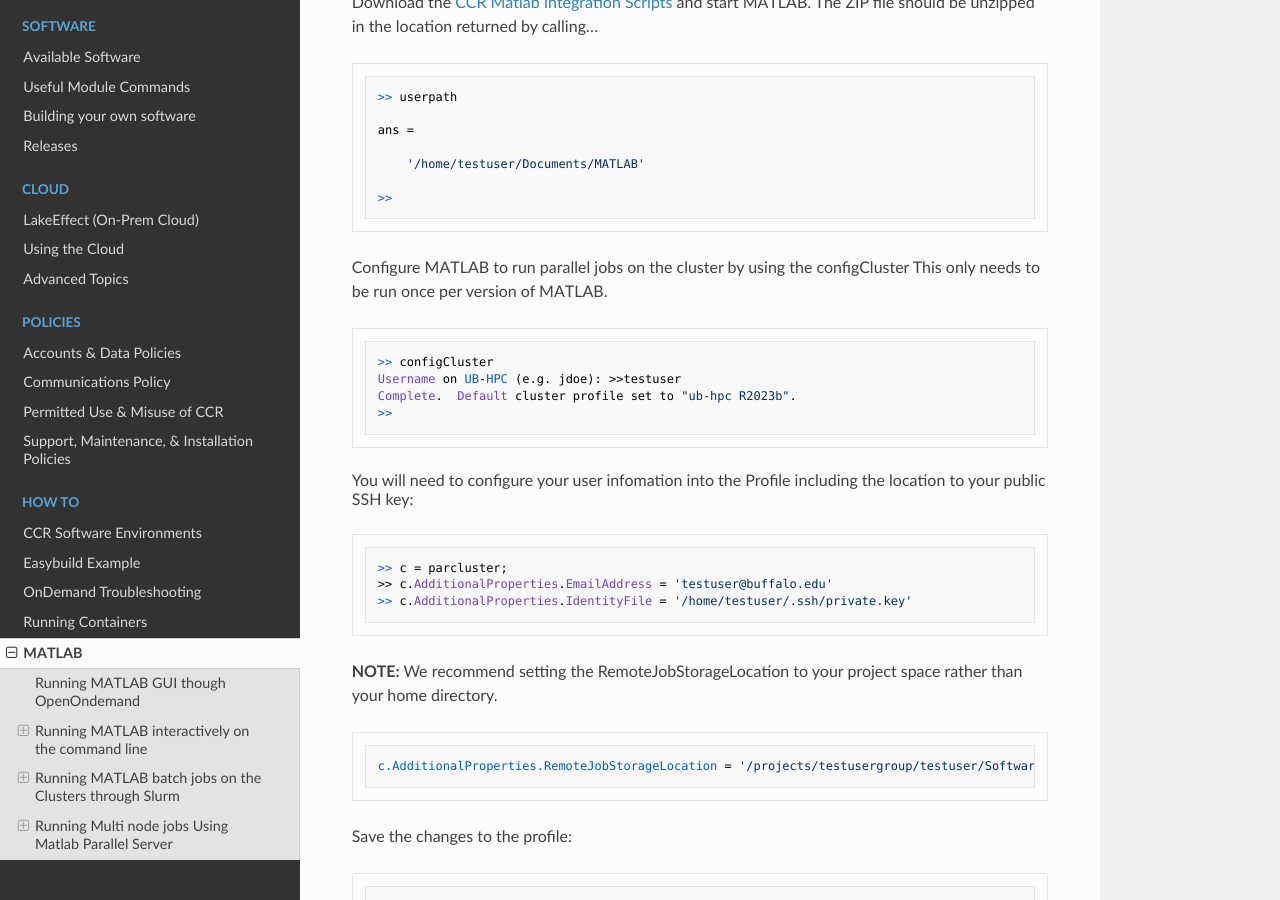
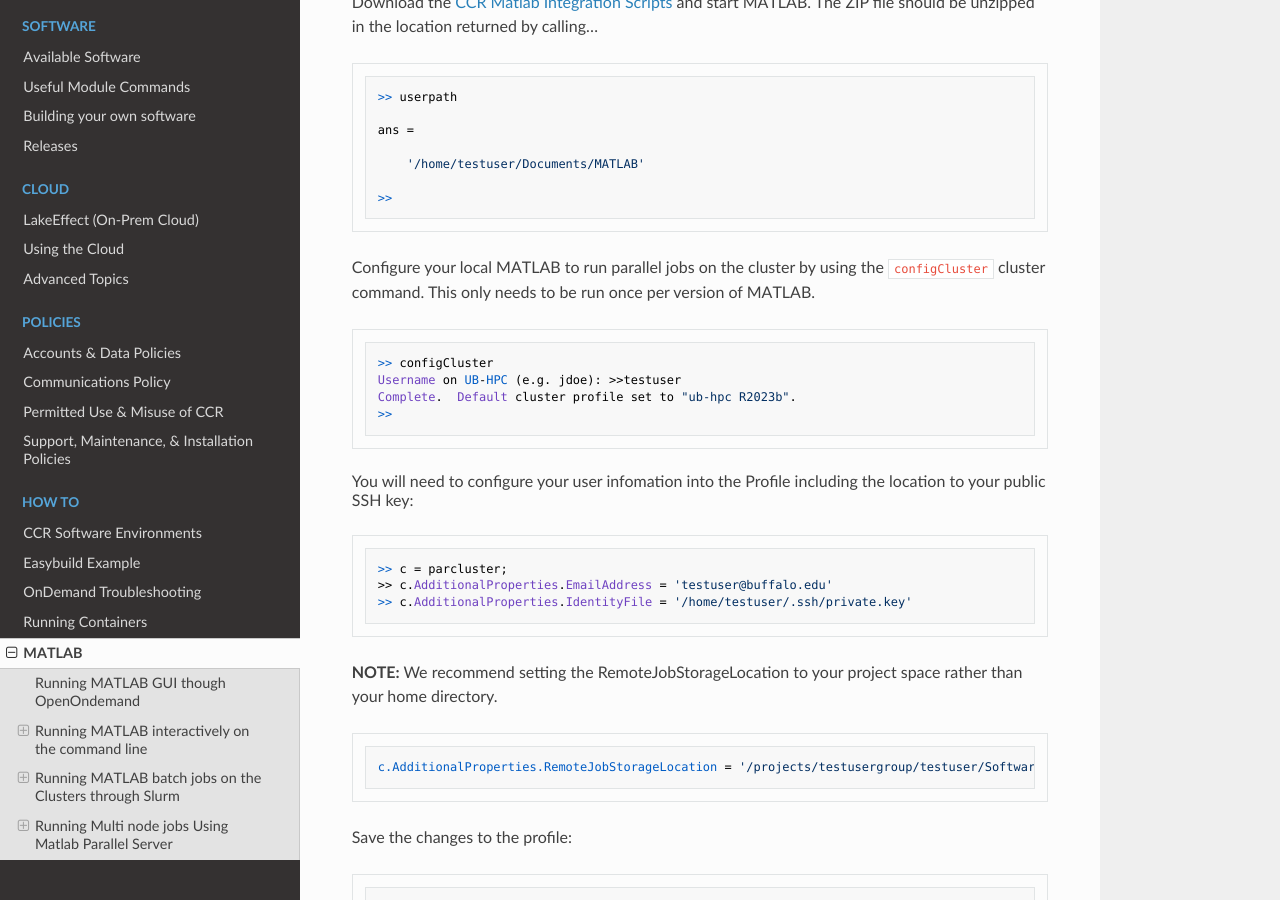
Before and after one commit to ubccr/ccrdocs, an MkDocs documentation site: the page built from pages/howto/matlab.md, in a window 1280 px wide and 900 px high, scrolled down 11074 px. Built offline with MkDocs 1.6.1, drawn with Linux system fonts in a browser that asks for light colours; nearby versions of some CDN libraries.

Commit message:
Update pages/howto/matlab.md
Co-authored-by: Dori Sajdak <djm29@buffalo.edu>

````diff
--- a/pages/howto/matlab.md
+++ b/pages/howto/matlab.md
@@ -439,7 +439,7 @@ ans =
 ```
 
 
-Configure MATLAB to run parallel jobs on the cluster by using the configCluster This only needs to be run  once per version of MATLAB.
+Configure your local MATLAB to run parallel jobs on the cluster by using the `configCluster` cluster command.  This only needs to be run once per version of MATLAB.
 
 
 ```
````
